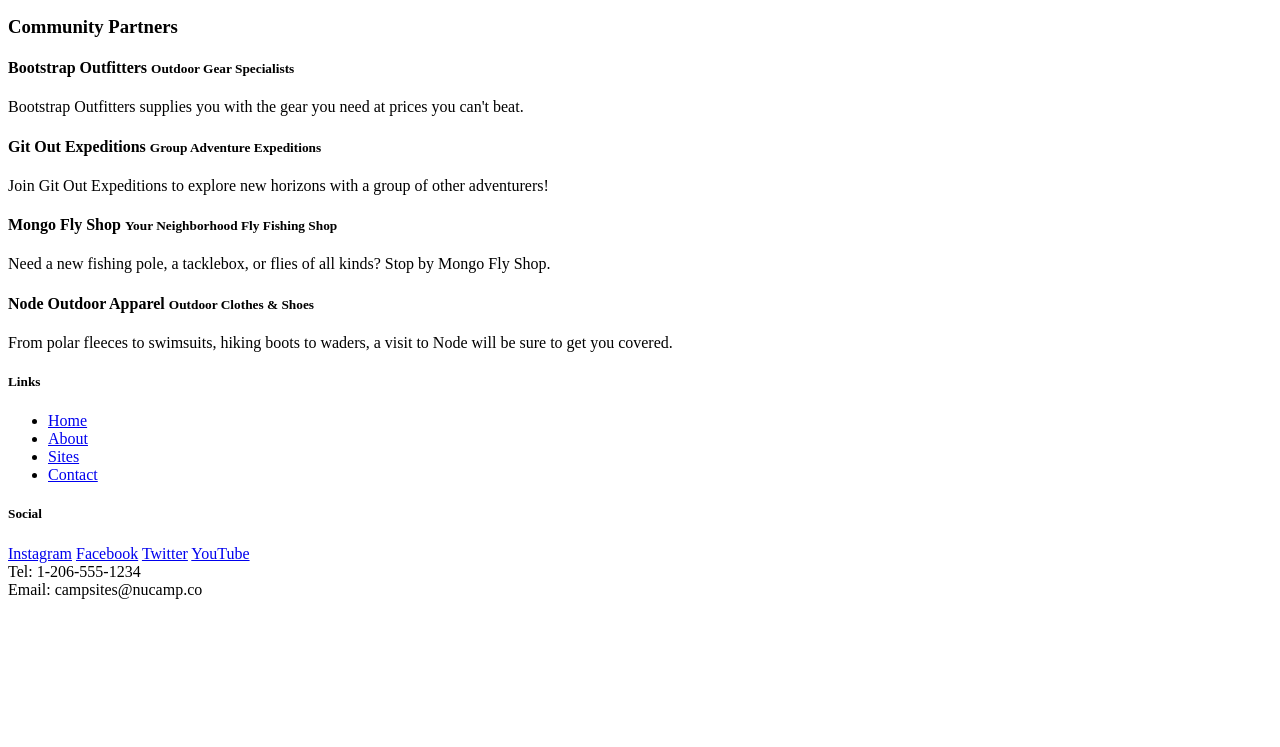
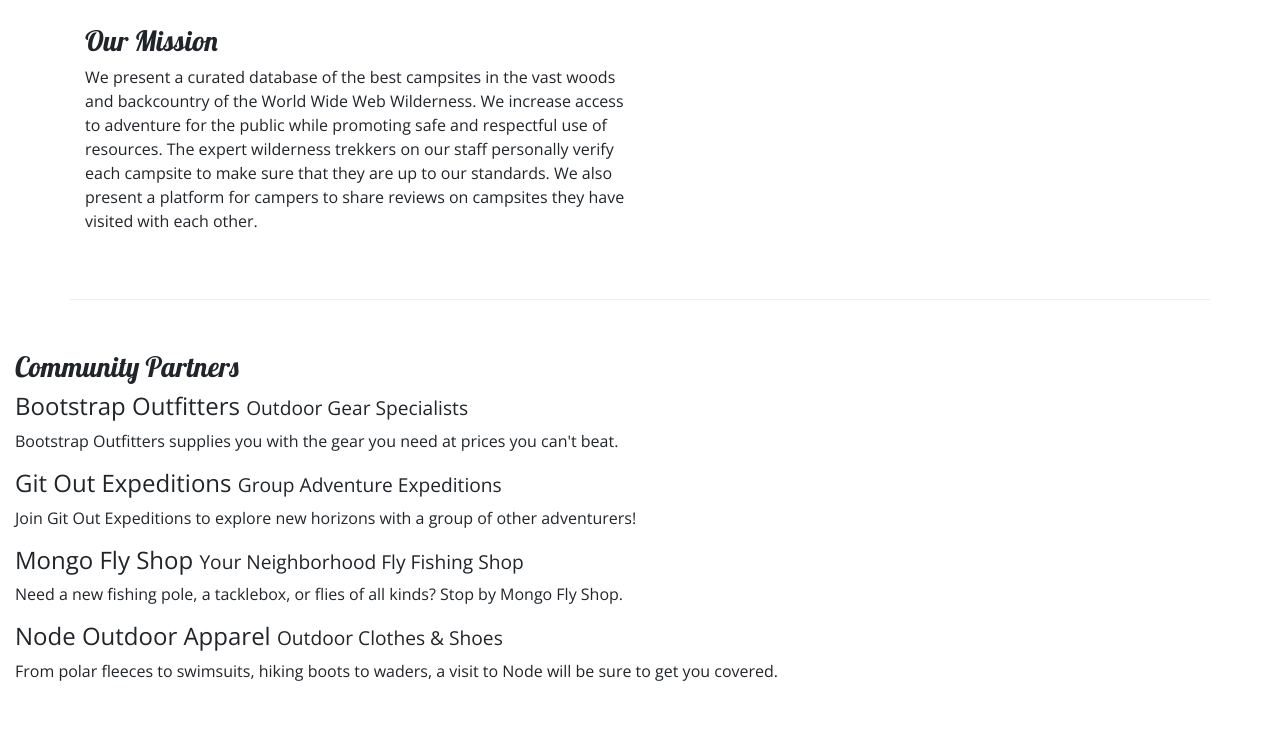
Before and after one commit to brentaharris/nucampsite, a website: page aboutus.html in a window 1280 px wide. Shown: the part 292-1039 px from the top of the page. Before the commit the page ends 899 px from the top, so only its background shows below. Drawn offline with nearby package versions, Linux system fonts and the light colour scheme.

Commit message:
updated code

```diff
--- a/aboutus.html
+++ b/aboutus.html
@@ -5,6 +5,11 @@
     <!-- Required meta tags always come first -->
     <meta charset="utf-8" />
     <meta name="viewport" content="width=device-width, initial-scale=1" />
+
+    <link rel="stylesheet" href="https://cdn.jsdelivr.net/npm/bootstrap@4.5.3/dist/css/bootstrap.min.css" integrity="sha384-TX8t27EcRE3e/ihU7zmQxVncDAy5uIKz4rEkgIXeMed4M0jlfIDPvg6uqKI2xXr2" crossorigin="anonymous">
+    <link rel="stylesheet" href="https://fonts.googleapis.com/css?family=Lobster|Open+Sans" />
+    <link rel="stylesheet" href="css/styles.css" />
+
 
     <title>NuCamp: A Better Way To Camp</title>
 </head>
@@ -22,32 +27,36 @@
         </div>
     </header>
 
-    <div>
-        <div>
-            <div>
+    <div class="container-fluid">
+        <div class="row">
+            <div class="col">
                <h2>About Us</h2>
                <hr />
             </div>
         </div>
+    </div>
 
-        <div>
-            <div>
+    <div class="container">
+        <div class="row row-content">
+            <div class="col-sm-6">
                 <h3>Our Mission</h3>
                 <p>We present a curated database of the best campsites in the vast woods and backcountry of the World Wide Web Wilderness. We increase access to adventure for the public while promoting safe and respectful use of resources. The expert wilderness trekkers on our staff personally verify each campsite to make sure that they are up to our standards. We also present a platform for campers to share reviews on campsites they have visited with each other.</p>
             </div>
         </div>
+    </div>
 
-        <div>
-            <div>
+        <div class="container-fluid">
+            <div class="row row-content">
+                <div class="col">
                 <h3>Community Partners</h3>
                 <h4>Bootstrap Outfitters <small>Outdoor Gear Specialists</small></h4>
-                <p>Bootstrap Outfitters supplies you with the gear you need at prices you can't beat.</p>
+                <p class="d-none d-sm-block">Bootstrap Outfitters supplies you with the gear you need at prices you can't beat.</p>
                 <h4>Git Out Expeditions <small>Group Adventure Expeditions</small></h4>
-                <p>Join Git Out Expeditions to explore new horizons with a group of other adventurers!</p>
+                <p class="d-none d-sm-block">Join Git Out Expeditions to explore new horizons with a group of other adventurers!</p>
                 <h4>Mongo Fly Shop <small>Your Neighborhood Fly Fishing Shop</small></h4>
-                <p>Need a new fishing pole, a tacklebox, or flies of all kinds? Stop by Mongo Fly Shop.</p>
+                <p class="d-none d-sm-block">Need a new fishing pole, a tacklebox, or flies of all kinds? Stop by Mongo Fly Shop.</p>
                 <h4>Node Outdoor Apparel <small>Outdoor Clothes & Shoes</small></h4>
-                <p>From polar fleeces to swimsuits, hiking boots to waders, a visit to Node will be sure to get you covered.</p>
+                <p class="d-none d-sm-block">From polar fleeces to swimsuits, hiking boots to waders, a visit to Node will be sure to get you covered.</p>
             </div>
         </div>
     </div>
@@ -59,7 +68,7 @@
                     <h5>Links</h5>
                     <ul class="list-unstyled">
                         <li><a href="index.html">Home</a></li>
-                        <li><a href="#">About</a></li>
+                        <li><a href="aboutus.html">About</a></li>
                         <li><a href="#">Sites</a></li>
                         <li><a href="#">Contact</a></li>
                     </ul>
@@ -79,6 +88,9 @@
         </div>
     </footer>
 
+    <script src="https://code.jquery.com/jquery-3.5.1.slim.min.js" integrity="sha384-DfXdz2htPH0lsSSs5nCTpuj/zy4C+OGpamoFVy38MVBnE+IbbVYUew+OrCXaRkfj" crossorigin="anonymous"></script>
+    <script src="https://cdn.jsdelivr.net/npm/bootstrap@4.5.3/dist/js/bootstrap.bundle.min.js" integrity="sha384-ho+j7jyWK8fNQe+A12Hb8AhRq26LrZ/JpcUGGOn+Y7RsweNrtN/tE3MoK7ZeZDyx" crossorigin="anonymous"></script>
+
 </body>
 
 </html>
```
Also changed, not shown: index.html (+5 -5 lines).
